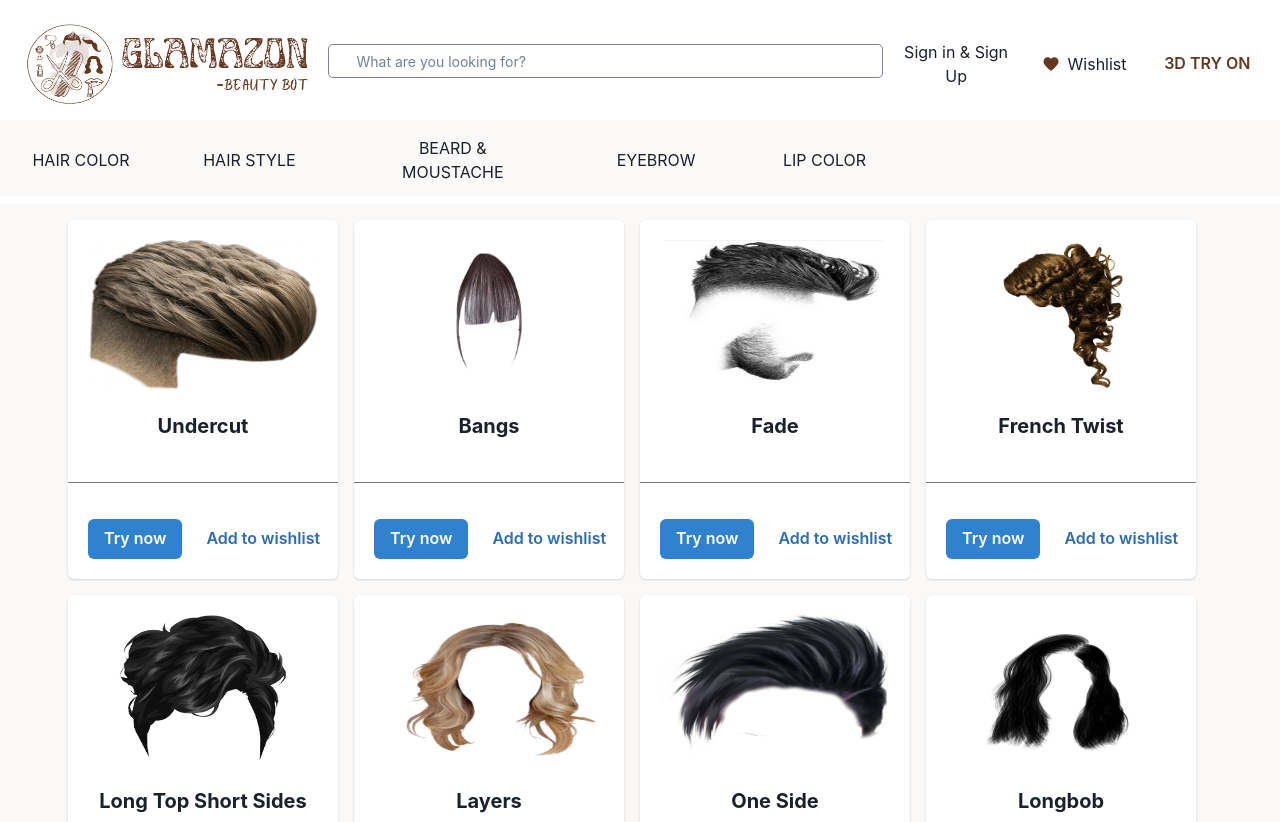
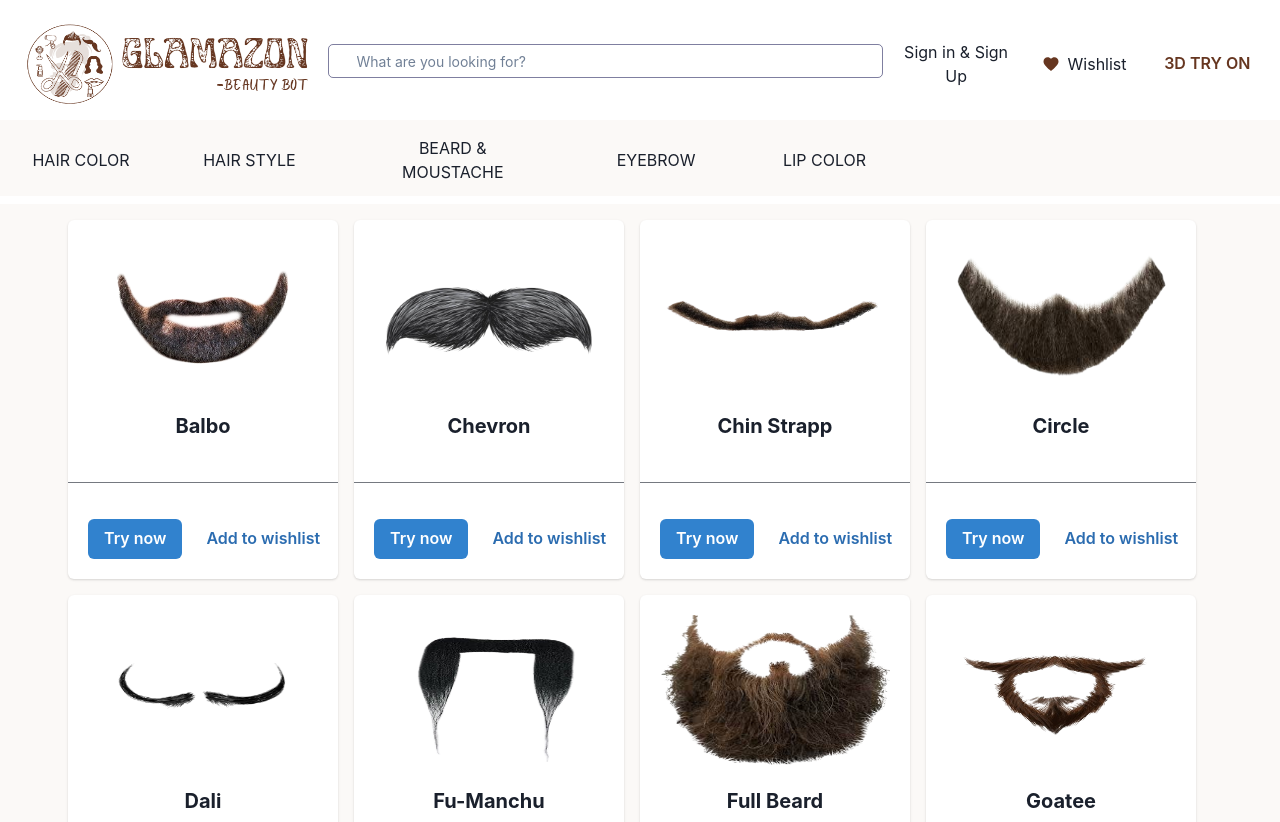
Before and after one commit to GopalaGovindharaju/Glamazon, a React (Create React App) app in the folder frontend/: page / in a window 1280 px wide. Both pictures are taken after a click on the element "BEARD & MOUSTACHE". Built offline with nearby package versions, Linux system fonts and the light colour scheme.

Commit message:
pulling eyebrow

```diff
--- a/frontend/package.json
+++ b/frontend/package.json
@@ -7,6 +7,8 @@
     "@chakra-ui/react": "^2.8.2",
     "@emotion/react": "^11.11.3",
     "@emotion/styled": "^11.11.0",
+    "@fortawesome/free-solid-svg-icons": "^6.5.1",
+    "@fortawesome/react-fontawesome": "^0.2.0",
     "@mui/icons-material": "^5.15.6",
     "@mui/material": "^5.15.6",
     "@testing-library/jest-dom": "^5.17.0",
@@ -17,6 +19,7 @@
     "hero-slider": "^3.2.1",
     "react": "^18.2.0",
     "react-dom": "^18.2.0",
+    "react-lazy-load-image-component": "^1.6.0",
     "react-responsive-carousel": "^3.2.23",
     "react-scripts": "5.0.1",
     "web-vitals": "^2.1.4"
--- /dev/null
+++ b/frontend/src/components/Beard.js
@@ -0,0 +1,88 @@
+import Balbo from './Images/beard/Balbo.png'
+import Chevron from './Images/beard/chevron.png'
+import Chin from './Images/beard/chin-strapp.png'
+import Circle from './Images/beard/circle.png'
+import Dali from './Images/beard/dali.png'
+import Fu_Manchu from './Images/beard/fu-manchu.png'
+import Full_Beard from './Images/beard/full_beard.png'
+import Goatee from './Images/beard/goatee.png'
+import Handlebar from './Images/beard/handlebar.png'
+import Horseshoe from './Images/beard/Horseshoe.png'
+import Soulpatch from './Images/beard/soulpatch.png'
+import Stubble from './Images/beard/stubble.png'
+import Van_Dyke from './Images/beard/van-dyke.png'
+import Walrus from './Images/beard/walrus.png'
+
+
+export const Beard = [
+    {
+        id: 1,
+        image: Balbo,
+        name: 'Balbo'
+    },
+    {
+        id: 2,
+        image: Chevron,
+        name: 'Chevron'
+    },
+    {
+        id: 3,
+        image: Chin,
+        name: 'Chin Strapp'
+    },
+    {
+        id: 4,
+        image: Circle,
+        name: 'Circle'
+    },
+    {
+        id: 5,
+        image: Dali,
+        name: 'Dali'
+    },
+    {
+        id: 6,
+        image: Fu_Manchu,
+        name: 'Fu-Manchu'
+    },
+    {
+        id: 7,
+        image: Full_Beard,
+        name: 'Full Beard'
+    },
+    {
+        id: 8,
+        image: Goatee,
+        name: 'Goatee'
+    },
+    {
+        id: 9,
+        image: Handlebar,
+        name: 'Handlebar'
+    },
+    {
+        id: 10,
+        image: Horseshoe,
+        name: 'Horseshoe'
+    },
+    {
+        id: 11,
+        image: Soulpatch,
+        name: 'Soulpatch'
+    },
+    {
+        id: 12,
+        image: Stubble,
+        name: 'Stubble'
+    },
+    {
+        id: 13,
+        image: Van_Dyke,
+        name: 'Van Dyke'
+    },
+    {
+        id: 14,
+        image: Walrus,
+        name: 'Walrus'
+    }
+]
--- a/frontend/src/components/Items.js
+++ b/frontend/src/components/Items.js
@@ -1,9 +1,9 @@
 import { Box, Button, ButtonGroup, Card, CardBody, CardFooter, Divider, Heading, Image, Stack} from '@chakra-ui/react'
 import React from 'react'
 import { Hairstyle } from './Hairstyle';
+import { Beard } from './Beard';
 
 function Items({selectedStyle}) {
-
 
   return (
     <Box
@@ -11,18 +11,21 @@ function Items({selectedStyle}) {
       px={4}
       pb={4}
       overflow="auto"
-      bg='rgb(251, 249, 247)'
+      bg="rgb(251, 249, 247)"
       display="flex"
-      justifyContent='center'
+      justifyContent="center"
       flexWrap="wrap"
     >
-      {selectedStyle === "HAIR STYLE" && Hairstyle.map((item) => (
+      {selectedStyle === "HAIR STYLE" &&
+        Hairstyle.map((item) => (
           <Card key={item.id} maxW="270px" mt={4} display="inline-block" mr={4}>
-          <CardBody display='flex' flexDirection='column'>
-            <Image h='150px'
+            <CardBody display="flex" flexDirection="column">
+              <Image
+                h="150px"
                 src={item.image}
                 alt="Green double couch with wooden legs"
                 borderRadius="lg"
+                loading="lazy"
               />
               <Stack mt="6" spacing="3">
                 <Heading size="md">{item.name}</Heading>
@@ -41,13 +44,16 @@ function Items({selectedStyle}) {
             </CardFooter>
           </Card>
         ))}
-      {selectedStyle === "BEARD" && Hairstyle.map((item) => (
+      {selectedStyle === "BEARD" &&
+        Beard.map((item) => (
           <Card key={item.id} maxW="270px" mt={4} display="inline-block" mr={4}>
-          <CardBody display='flex' flexDirection='column'>
-            <Image h='150px'
+            <CardBody display="flex" flexDirection="column">
+              <Image
+                h="150px"
                 src={item.image}
                 alt="Green double couch with wooden legs"
                 borderRadius="lg"
+                loading="lazy"
               />
               <Stack mt="6" spacing="3">
                 <Heading size="md">{item.name}</Heading>
--- a/frontend/src/components/Slider.js
+++ b/frontend/src/components/Slider.js
@@ -66,7 +66,7 @@ function Slider() {
       >
         {SlideData.map((slide, index) => (
           <Box key={index} w='100%' h='514px' position="relative">
-          <Image boxSize='100%' objectFit='fill' src={slide.image} />
+          <Image boxSize='100%' objectFit='fill' src={slide.image} loading='lazy'/>
           <Button position="absolute" top="80%" left="50%" transform="translate(-50%, -50%)" bg='transparent' border="1px solid">EXPLORE</Button>
         </Box>
         ))}
```
Also changed, not shown: 1 other file (tests, documents, lock files or other folders). Lines whose indentation alone changed are shown as unchanged.
